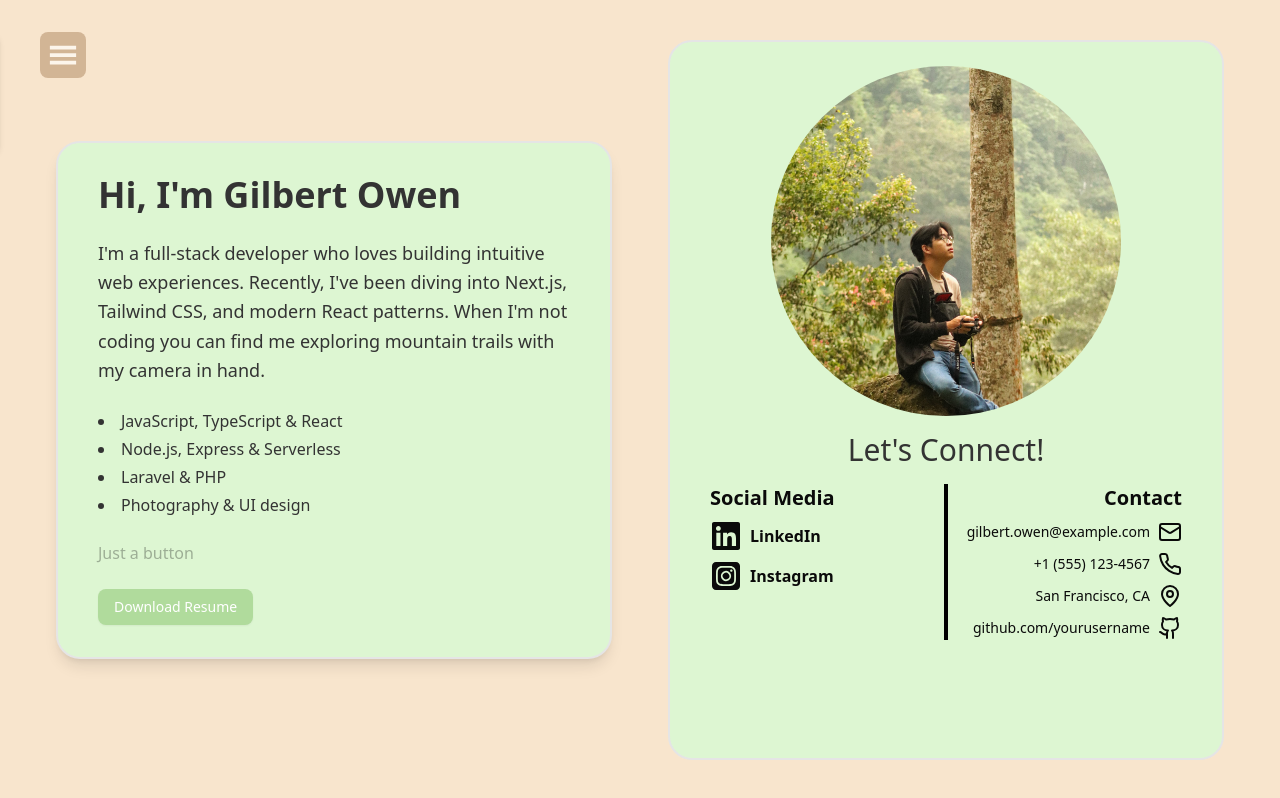
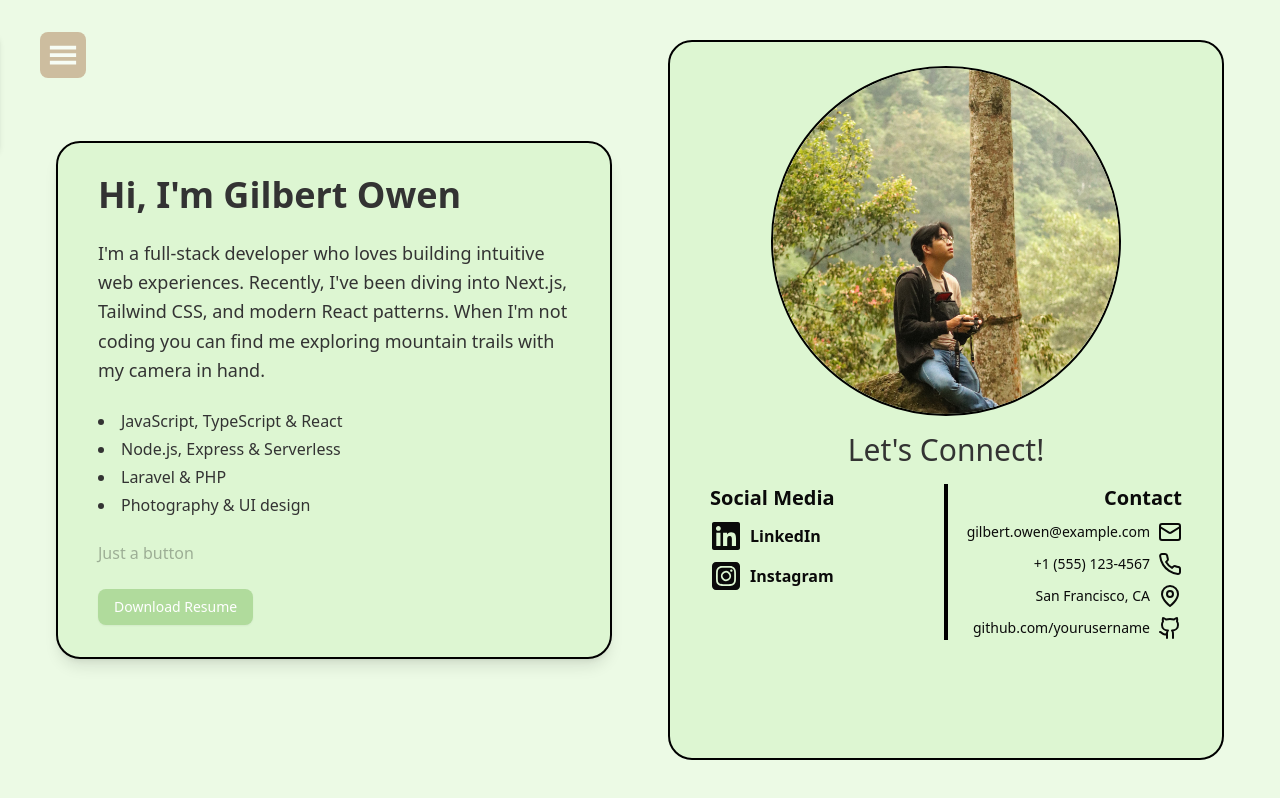
Before and after one commit to GilbertOwen/ureeka-sesi2-web, a Next.js app: page /about-me in a window 1280 px wide. Built offline with nearby package versions, Linux system fonts and the light colour scheme.

Commit message:
style: changed color style on about me page

```diff
--- a/app/about-me/page.tsx
+++ b/app/about-me/page.tsx
@@ -22,8 +22,8 @@ export default function About() {
     typeWriter();
   }, []);
   return (
-    <div className="bg-[#f8e5cd] min-h-screen grid lg:grid-cols-2 px-4 py-4 md:px-8 md:py-4 lg:px-14 lg:py-10 gap-14">
-      <div className="flex flex-col gap-6 py-8 px-10 bg-[#DDF6D2] border-2 h-fit my-auto rounded-3xl shadow-lg hover:translate-y-[-5px] transition-all duration-150 cursor-grab select-none">
+    <div className="bg-[#ECFAE5] min-h-screen grid lg:grid-cols-2 px-4 py-4 md:px-8 md:py-4 lg:px-14 lg:py-10 gap-14">
+      <div className="flex flex-col gap-6 py-8 px-10 bg-[#DDF6D2] border-2 border-black h-fit my-auto rounded-3xl shadow-lg hover:translate-y-[-5px] transition-all duration-150 cursor-grab select-none">
         <h2 className="text-4xl font-extrabold text-[#333333]">
           Hi, I'm Gilbert Owen
         </h2>
@@ -49,12 +49,12 @@ export default function About() {
       </div>
 
       {/* ← RIGHT PANEL */}
-      <div className="flex flex-col gap-4 py-6 px-10 bg-[#DDF6D2] h-full justify-between border-2 rounded-3xl items-center">
+      <div className="flex flex-col gap-4 py-6 px-10 bg-[#DDF6D2] h-full justify-between border-2 border-black rounded-3xl items-center">
         <Image
           src={"/image-portfolio.jpg"}
           width={1920}
           height={1080}
-          className="object-cover w-[200px] h-[200px] sm:w-[250px] sm:h-[250px] md:w-[350px] md:h-[350px] rounded-full"
+          className="object-cover border-black border-[2px] w-[200px] h-[200px] sm:w-[250px] sm:h-[250px] md:w-[350px] md:h-[350px] rounded-full"
           alt="Gilbert Owen"
         />
         <div
```
